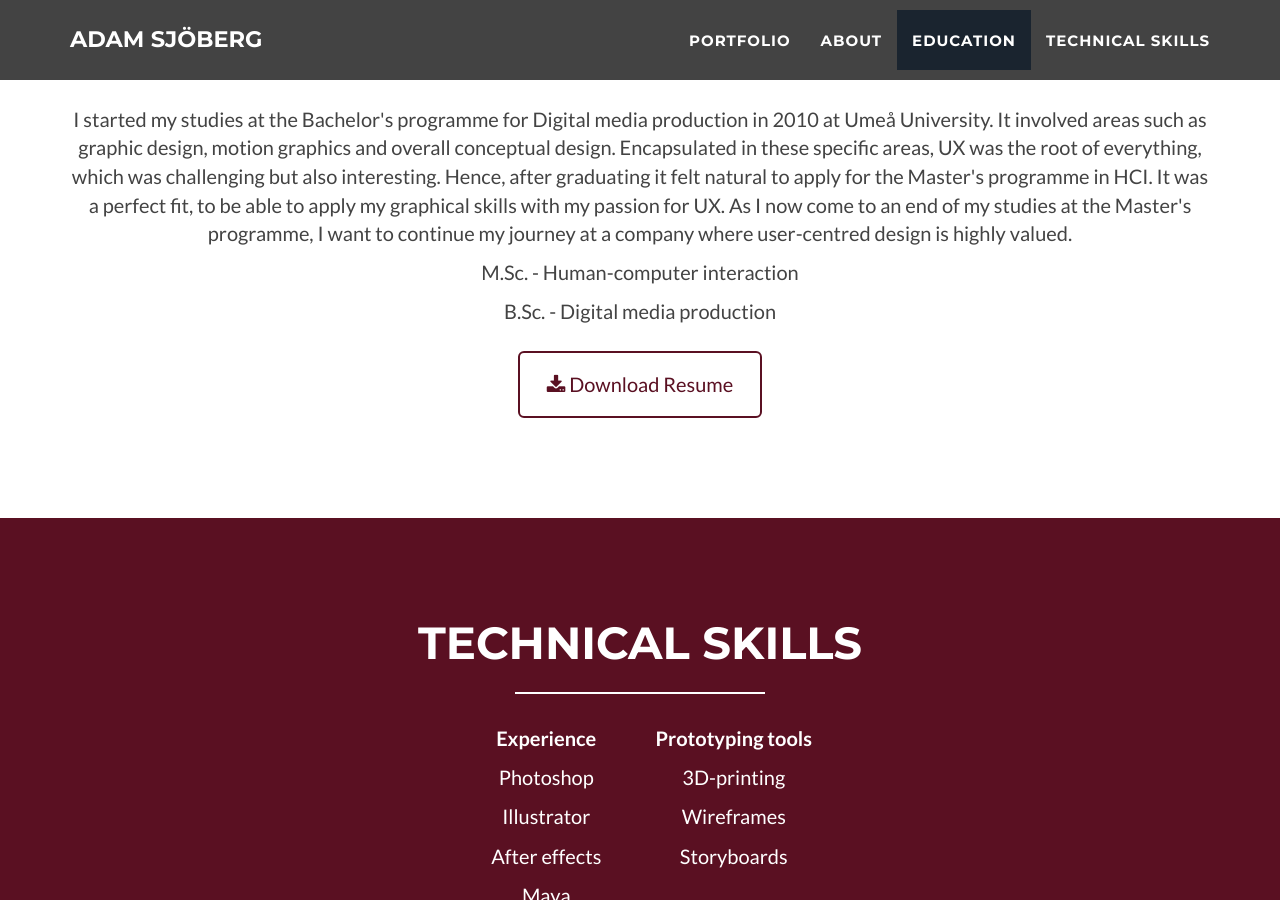
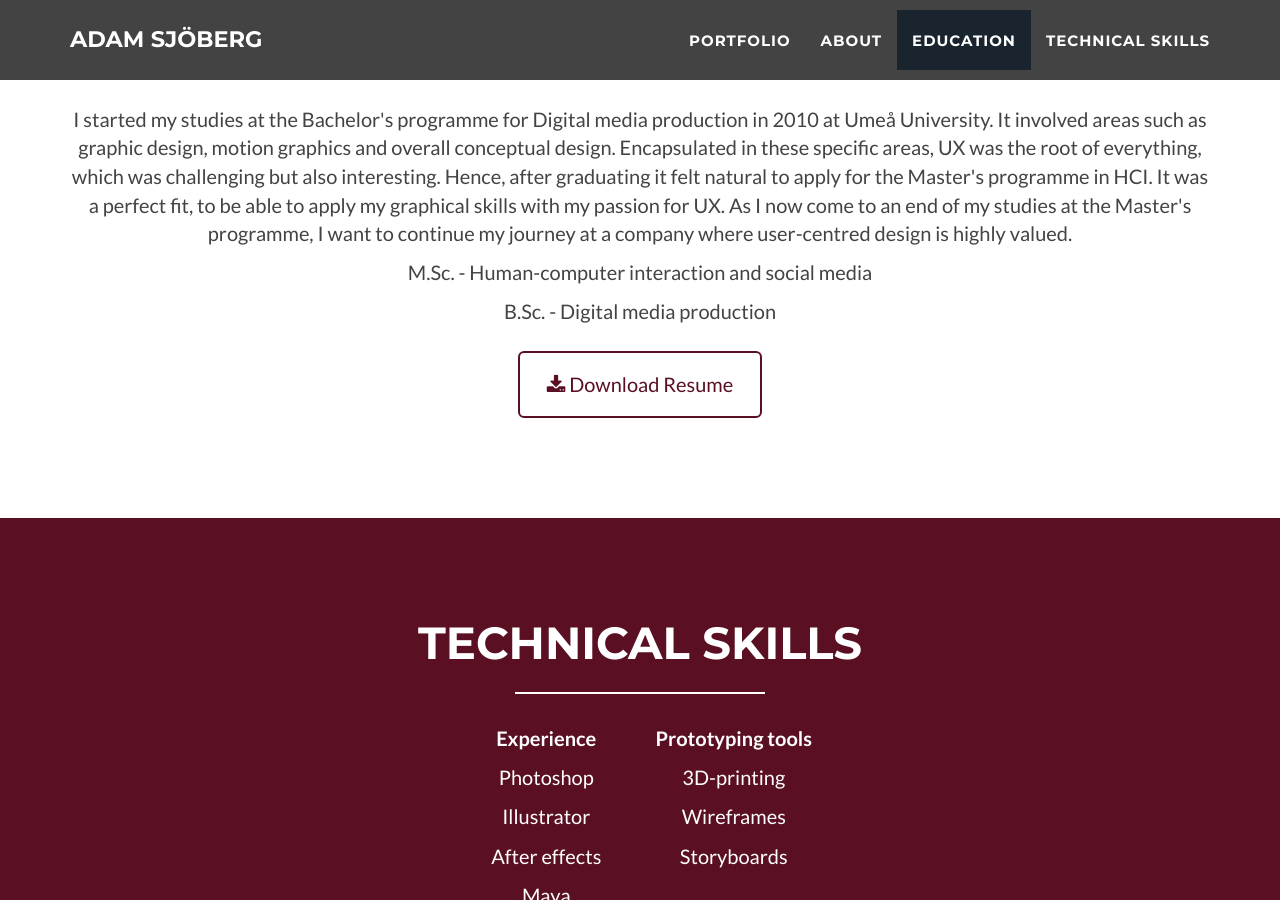
Before and after one commit to Adamsjoberg/Adamsjoberg.github.io, a Jekyll site: the page built from index.html, in a window 1280 px wide and 900 px high, scrolled down 2538 px. Built offline with Jekyll 4.4.1, drawn with Linux system fonts in a browser that asks for light colours.

Commit message:
social media

```diff
--- a/_includes/education.html
+++ b/_includes/education.html
@@ -16,7 +16,7 @@
                     It was a perfect fit, to be able to apply my graphical skills with my passion for UX.
                     As I now come to an end of my studies at the Master's programme, I want to continue my journey at a company
                     where user-centred design is highly valued.</p>
-                    <p>M.Sc. - Human-computer interaction</p>
+                    <p>M.Sc. - Human-computer interaction and social media</p>
                     <p>B.Sc. - Digital media production</p>
                 </div>
                 </div>
```
